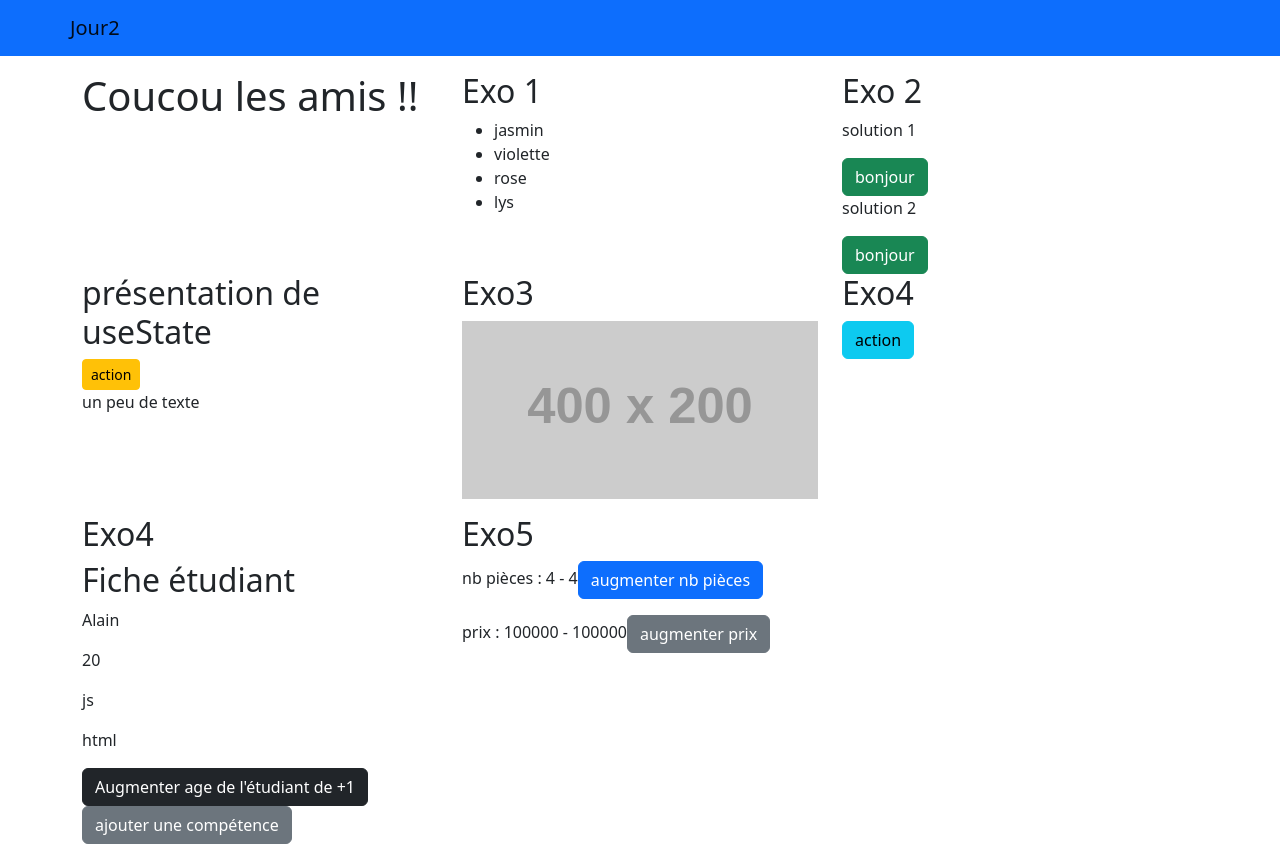
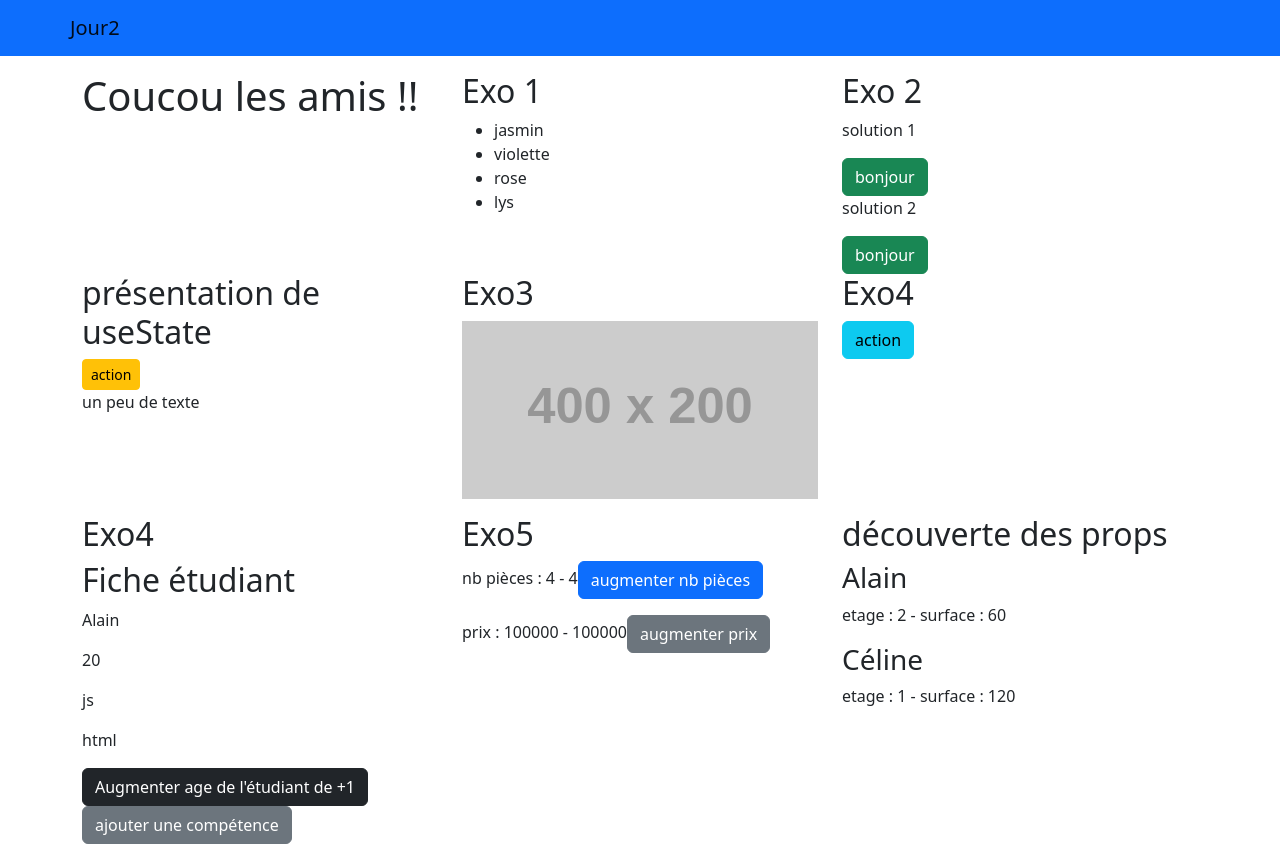
Before and after one commit to webdevproformation/react-greta-dec2022, a React (Vite) app in the folder 02-jour2/: page / in a window 1280 px wide. Built offline with nearby package versions, Linux system fonts and the light colour scheme.

Commit message:
transmission infos du parent vers enfant

```diff
--- a/02-jour2/src/App.jsx
+++ b/02-jour2/src/App.jsx
@@ -8,6 +8,7 @@ import Exo2 from "./composants/Exo2"
 import Exo3 from "./composants/Exo3"
 import Exo4 from "./composants/Exo4"
 import Exo5 from "./composants/Exo5"
+import Immeuble from "./composants/Immeuble"
 import Menu from "./composants/Menu"
 import Texte from "./composants/Texte"
 
@@ -49,6 +50,9 @@ function App() {
             <h2>Exo5</h2>
             <Exo5 />
           </div>
+          <div className="col-4">
+            <Immeuble />
+          </div>
         </section>
       </div>
     </>
--- /dev/null
+++ b/02-jour2/src/composants/Appartement.jsx
@@ -0,0 +1,9 @@
+const Appartement = (props) => { // props est objet qui contient
+    // {etage : 2 , surface : 60 , proprietaire : "Alain"}
+    return ( <section>
+        <h3>{ props.proprietaire}</h3>
+        <p> etage : {props.etage} - surface : {props.surface} </p>
+    </section> );
+}
+
+export default Appartement;
--- /dev/null
+++ b/02-jour2/src/composants/Immeuble.jsx
@@ -0,0 +1,24 @@
+import {useState} from "react"
+import Appartement from "./Appartement"
+
+const Immeuble = () => {
+    const [appartements, setAppartements] = useState([{
+        id : 1 , etage : 2 , surface : 60 , proprietaire : "Alain"
+    }, {
+        id : 1 , etage : 1 , surface : 120 , proprietaire : "Céline"
+    }
+    ]);
+
+    return (
+        <>
+            <h2>découverte des props</h2>
+            {appartements.map( function(item, index) {
+                return <Appartement proprietaire={item.proprietaire} surface={item.surface} etage={item.etage} key={index}/>
+                {/** attribut de composant => props
+                pas de limite au nombre de props envoyé de Parent (Immeuble) => Enfant (Appartement) */}
+            } )}
+        </>
+     );
+}
+
+export default Immeuble;
```
Also changed, not shown: 1 other file (tests, documents, lock files or other folders).
